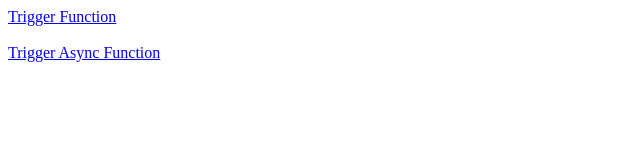
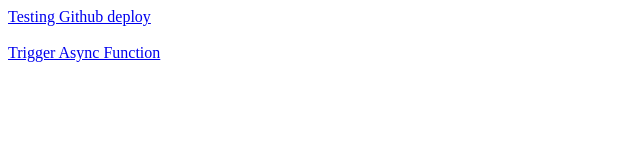
Before and after one commit to mrkjesus2/testing-netlify-functions, a plain HTML site: page site/index.html in a window 1280 px wide. Shown: the full height of the page, 0-640 px from the left. Drawn offline with Linux system fonts and the light colour scheme.

Commit message:
Change HTML

```diff
--- a/site/index.html
+++ b/site/index.html
@@ -5,7 +5,7 @@
     <title></title>
   </head>
   <body>
-    <a href="/.netlify/functions/hello-world">Trigger Function</a>
+    <a href="/.netlify/functions/hello-world">Testing Github deploy</a>
     <br /><br />
     <a href="/.netlify/functions/hello-world-async">Trigger Async Function</a>
   </body>
```
